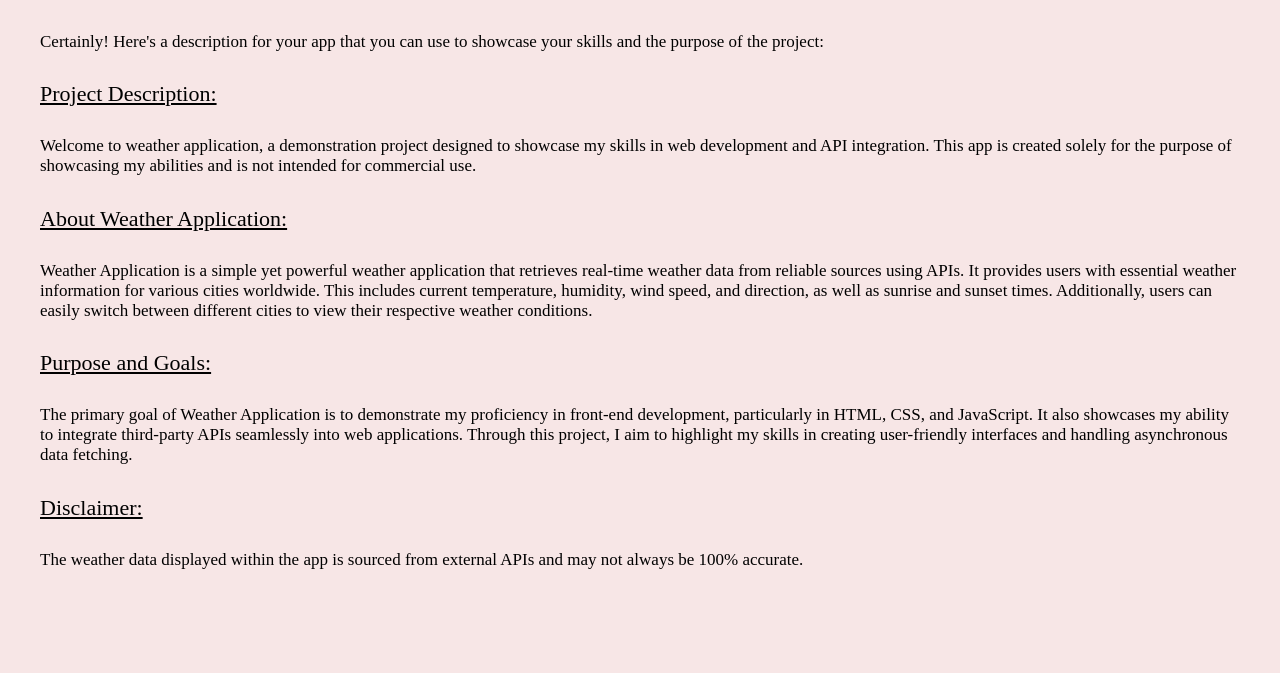
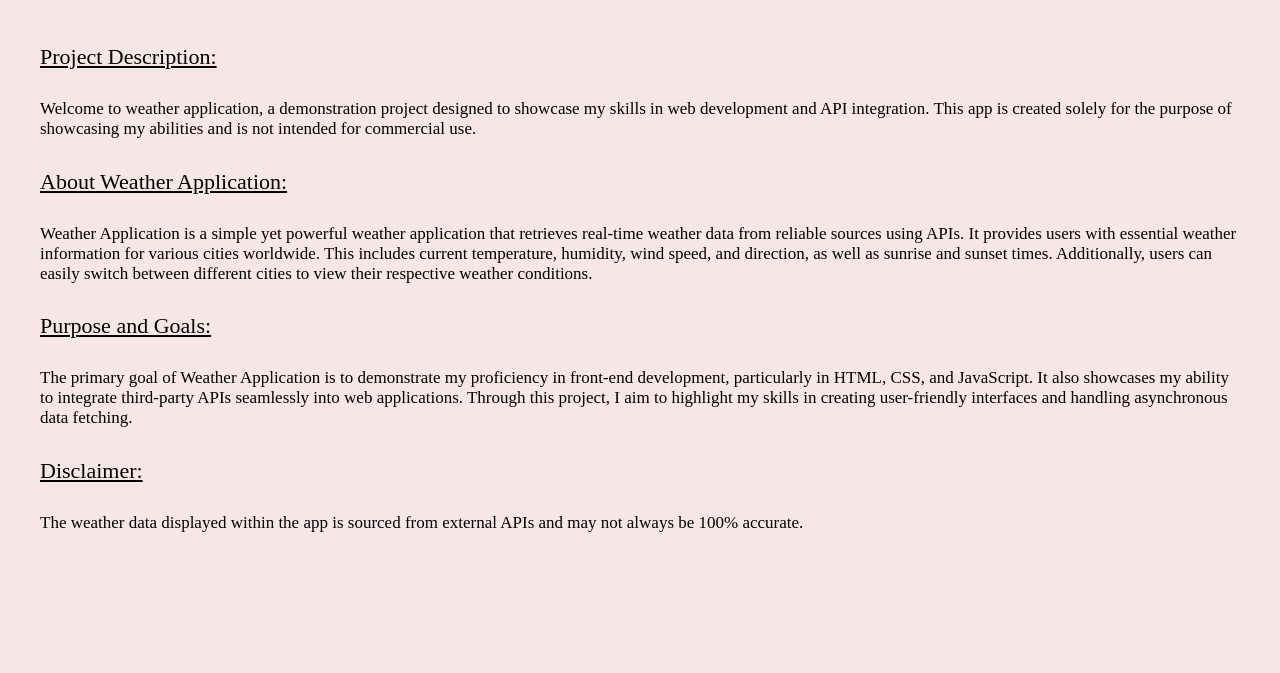
Before and after one commit to sanketdorle-github/Weather-Application-, a plain HTML site: page About.html in a window 1280 px wide. Shown: the part 127-800 px from the top of the page. Drawn offline with Linux system fonts and the light colour scheme.

Commit message:
Update About.html

```diff
--- a/About.html
+++ b/About.html
@@ -42,9 +42,6 @@
     <h2>About this app</h2>
     <div>
 
-        <p>Certainly! Here's a description for your app that you can use to showcase your skills and the purpose of the
-            project:</p>
-
         <h4>Project Description:</h4>
         <p>Welcome to weather application, a demonstration project designed to showcase my skills in web development and API
             integration. This app is created solely for the purpose of showcasing my abilities and is not intended for
```
